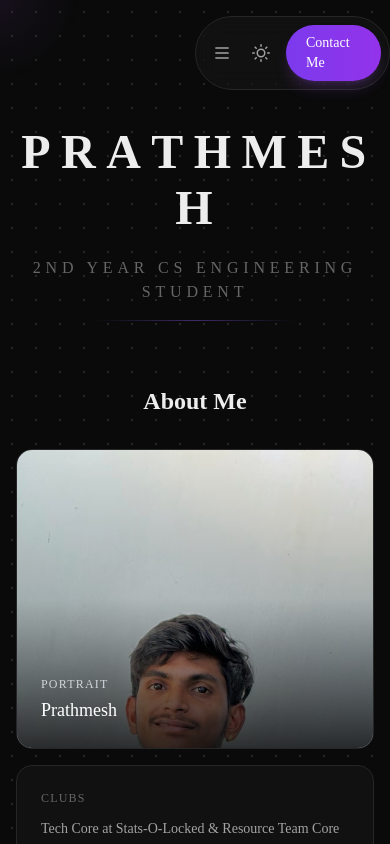
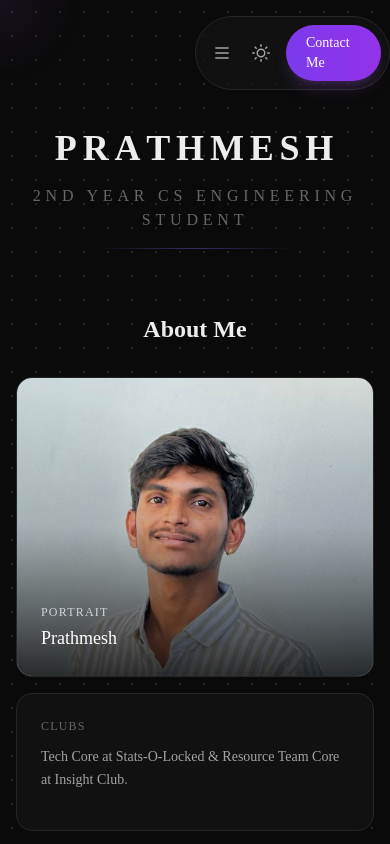
Before and after one commit to Prathmesh1222/my-portfolio_, a Next.js app: page / in a window 390 px wide. Shown: the top 844 px of the page. Built offline with nearby package versions, Linux system fonts and the light colour scheme.

Commit message:
fix: mobile responsiveness for hero title and profile image

```diff
--- a/src/components/BentoGrid.tsx
+++ b/src/components/BentoGrid.tsx
@@ -239,7 +239,7 @@ function ProfileCard() {
           src="/prathmesh.jpg"
           alt="Prathmesh"
           fill
-          className="object-cover object-top"
+          className="object-cover object-center"
           priority
           sizes="(max-width: 768px) 100vw, 25vw"
         />
--- a/src/components/HeroTitle.tsx
+++ b/src/components/HeroTitle.tsx
@@ -13,7 +13,7 @@ export default function HeroTitle() {
       className="w-full text-center mb-16 px-4 pt-32"
     >
       {/* Large spaced-out name */}
-      <div className="flex justify-center items-center gap-2 md:gap-4 lg:gap-6 mb-6 flex-wrap">
+      <div className="flex justify-center items-center gap-1 sm:gap-2 md:gap-4 lg:gap-6 mb-4 sm:mb-6 flex-wrap">
         {letters.map((letter, i) => (
           <motion.span
             key={i}
@@ -31,7 +31,7 @@ export default function HeroTitle() {
               textShadow: "0 0 30px rgba(139, 92, 246, 0.5), 0 0 60px rgba(139, 92, 246, 0.2)",
               transition: { type: "spring", stiffness: 400, damping: 10 },
             }}
-            className="hero-letter text-5xl sm:text-6xl md:text-7xl lg:text-8xl xl:text-9xl font-bold text-[var(--color-foreground)] tracking-wider select-none cursor-default hover:text-violet-500 transition-colors duration-200"
+            className="hero-letter text-4xl min-[400px]:text-5xl sm:text-6xl md:text-7xl lg:text-8xl xl:text-9xl font-bold text-[var(--color-foreground)] tracking-wider select-none cursor-default hover:text-violet-500 transition-colors duration-200"
           >
             {letter}
           </motion.span>
```
